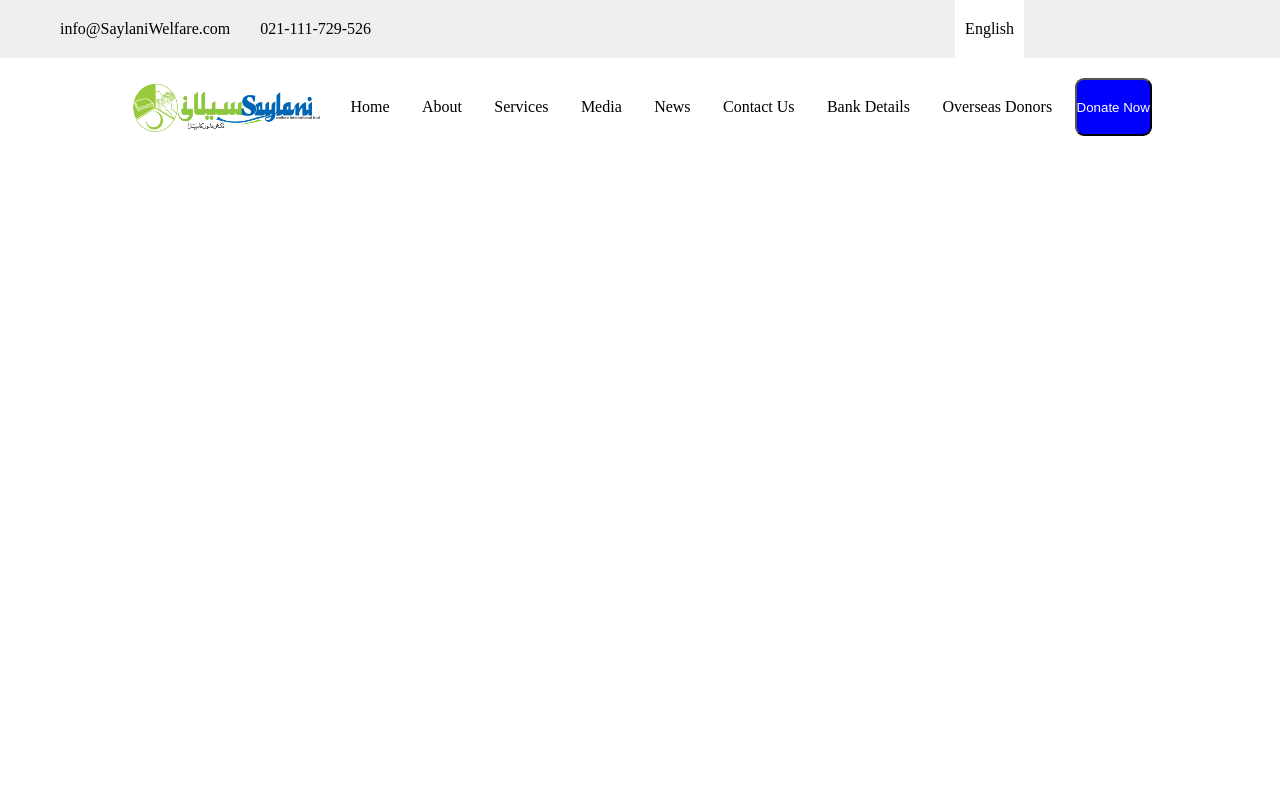
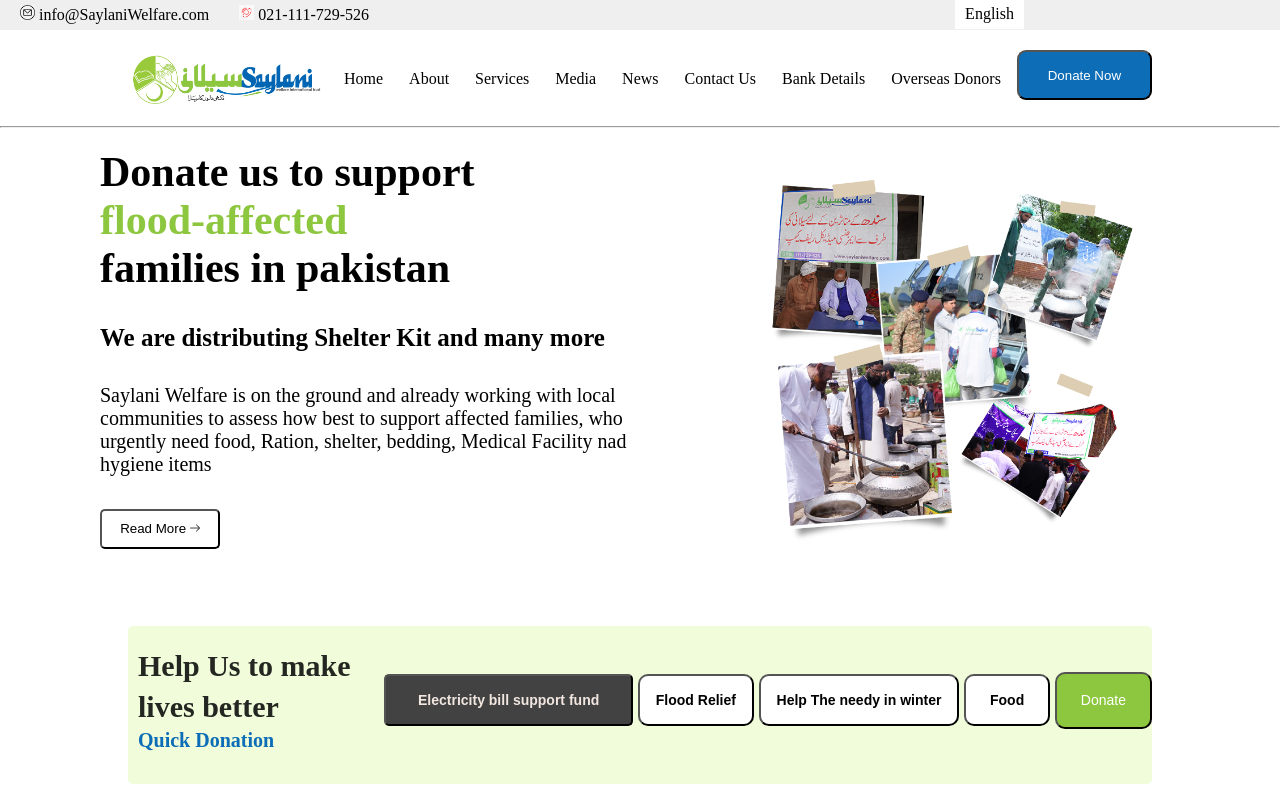
Before and after one commit to AbdullahSajid18/smit-web, a plain HTML site: page index.html in a window 1280 px wide. Shown: the top 800 px of the page. Drawn offline with Linux system fonts and the light colour scheme.

Commit message:
saylani web

```diff
--- a/index.html
+++ b/index.html
@@ -11,8 +11,8 @@
     <div id="maindiv">
     <div class="uppernavbar">
         <div class="leftarea">
-           <p>info@SaylaniWelfare.com</p>
-           <p>021-111-729-526</p>
+           <p><img src="img/mail.png" alt="" width="15px"> info@SaylaniWelfare.com</p>
+           <p><img src="img/images.png" alt="" width="15px"> 021-111-729-526</p>
         </div>
         <div class="rightarea">
            <p>English</p>
@@ -32,7 +32,37 @@
             <li>Overseas Donors</li>
             <button>Donate Now</button>
         </ul>
+        <br>
+        <hr style="color: green;">
     </div>
+    <div id="maindiv1">
+        <section class="section1">
+            <h1>
+             <span>
+                Donate us to support <br>
+                <span class="color_theme_english">flood-affected</span><br>
+                families in pakistan
+             </span>
+            </h1> <br>
+            <h3>We are distributing Shelter Kit and many more</h3><br>
+            <p>Saylani Welfare is on the ground and already working with local communities to assess how best to support affected families, who urgently need food, Ration, shelter, bedding, Medical Facility nad hygiene items</p> <br>
+            <button class="readmore">Read More <img src="img/svg/right arrow.png" alt="" width="10px"></button>
+        </section>
+        <section class="section2"><img src="img/99.png" alt="" height="400px"></section>
+    </div> <br><br><br>
+    <div id="box">
+        <div class="column1">
+        <div class="box1"><h2>Help Us to make lives better</h2><span>Quick Donation</span></div>
+    </div>
+    <div class="column2">
+        <div class="box2"><button> Electricity bill support fund </button></div>
+        <div class="box3"><button> Flood Relief </button></div>
+        <div class="box4"><button> Help The needy in winter </button></div>
+        <div class="box5"><button> Food </button></div>
+        <div class="box6"><button>Donate</button></div>
+    </div>
+    </div><br><br>
+    <div class="image"><img src="img/33.jpg" alt="" ></div>
 
 
 </body>
--- a/style.css
+++ b/style.css
@@ -5,6 +5,7 @@
 }
 #maindiv {
     width: 100vw;
+    height: 30px;
     background-color: #eeee;
 }
 .uppernavbar {
@@ -16,15 +17,15 @@
 .leftarea{
     display: flex;
     gap: 30px;
-    padding: 20px 60px;
+    padding: 5px 20px;
 }
 .rightarea {
-    background-color: white;
-    padding: 20px 10px;
+    background-color: rgb(255, 255, 255);
+    padding: 5px 10px;
 
 }
 #lowermainnavbar {
-    background-color: white;
+    background-color: rgb(255, 255, 255);
     padding: 20px 0;
 }
 .lowernavbar {
@@ -32,6 +33,7 @@
     width: 80%;
     display: flex;
     justify-content: space-between;
+    position: sticky;
 }
 .lowernavbar ul {
     display: flex;
@@ -43,7 +45,132 @@
     padding: 20px 10px;
 }
 .lowernavbar button {
-    background-color: blue;
+    height: 50px;
+    width: 135px;
+    background-color: #0d6db7;
+    color: rgb(255, 255, 255);
+    border-radius: 9px;
+
+
+}
+#maindiv1 {
+    width: 90%;
+    display: flex;
+    justify-content: space-between;
+
+}
+.section1 {
+    font-weight: 700;
+    padding: 0 100px;
+    font-size: 28px;
+    width: 65%;
+
+
+}
+.color_theme_english {
+    color: #8dc63f;
+}
+.section1 h3{
+    font-size: 25px;
+}
+.section1 p{
+    font-size: 20px;
+    font-weight: normal;
+}
+.readmore {
+    height: 40px;
+    width: 120px;
+    background-color: #ffffff;
+    border-radius: 5px;
+}
+.section2 {
+    width: 35%;
+}
+#box {
+    animation-name: flipInY;
+    background-color: rgba(182,239,73,.2);
+    border-radius: 5px;
+    margin: 0 auto;
+    margin-top: 20px;
+    padding: 20px 0;
+    width: 80%;
+    display: flex;
+    justify-content: space-between;
+}
+.box1 {
+    color: rgba(0,0,0,.85);
+    font-size: 20px;
+    font-weight: 600;
+    line-height: 1.35;
+    margin-bottom: 0.5em;
+    padding: 0 10px;
+}
+.box1 span {
+    color: #0d6db7;
+}
+.column1 {
+    padding: 0 0 auto;
+    width: 25%;
+}
+.column2 {
+    padding: 0 0 auto;
+    width: 75%;
+    display: flex;
+    justify-content: space-between;
+    align-items: center;
+}
+.box2 button {
+    background-color: #424242;
+    color: #f2e7e0;
+    border-radius: 5px;
+    font-size: 14px;
+    font-weight: 700;
+    margin-bottom: 10px;
+    padding: 1rem 2rem;
+}
+.box3 button {
+    background-color: #fff;
+    border-radius: 10px;
+    font-size: 14px;
+    font-weight: 700;
+    margin-bottom: 10px;
+    padding: 1rem 1rem;
+}
+.box4 button {
+    background-color: #fff;
+    border-radius: 10px;
+    font-size: 14px;
+    font-weight: 700;
+    margin-bottom: 10px;
+    padding: 1rem 1rem;
+}
+.box5 button {
+    background-color: #fff;
+    border-radius: 10px;
+    font-size: 14px;
+    font-weight: 700;
+    margin-bottom: 10px;
+    padding: 1rem 1.5rem;
+}
+.box6 button {
+    background-color: #8dc63f;
     color: white;
-    border-radius: 9px;
+    display: inline-block;
+    border-radius: 10px;
+    font-size: 14px;
+    margin-bottom: 10px;
+    padding: 1rem 1.5rem;
+    font-weight: 400;
+    line-height: 1.5;
+    text-align: center;
+    text-decoration: none;
+    transition: color .15s ease-in-out,background-color .15s ease-in-out,border-color .15s ease-in-out,box-shadow .15s ease-in-out;
 }
+.image img {
+    border-radius: 4px;
+    display: block;
+    margin-left: auto;
+    margin-right: auto;
+    width: 70%;
+
+}
```
Also changed, not shown: img/33.jpg (added), img/99.png (added), img/images.png (added), img/mail.png (added), img/svg/right arrow.png (added).
